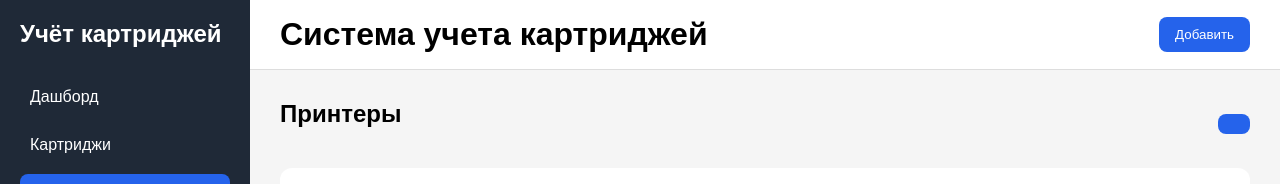
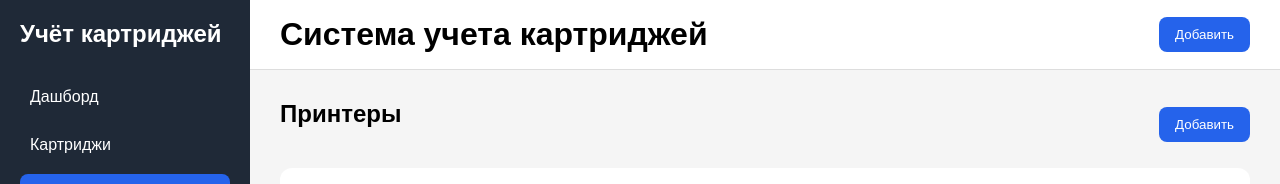
Before and after one commit to Rodjon147/cartridge-accounting, a React (Vite) app in the folder client/: page /printers in a window 1280 px wide. Shown: the top 184 px of the page. Built offline with nearby package versions, Linux system fonts and the light colour scheme; no server answers.

Commit message:
add printer edit button functionality

```diff
--- a/client/src/pages/Printers.jsx
+++ b/client/src/pages/Printers.jsx
@@ -48,7 +48,7 @@ function Printers() {
     <div>
       <div className="page-header">
         <h2 className="page-title">Принтеры</h2>
-        <button className="add-btn" onClick={() => setIsModalOpen(true)} />
+        <button className="add-btn" onClick={() => setIsModalOpen(true)}>Добавить</button>
       </div>
 
       <div className="table-container">
```
